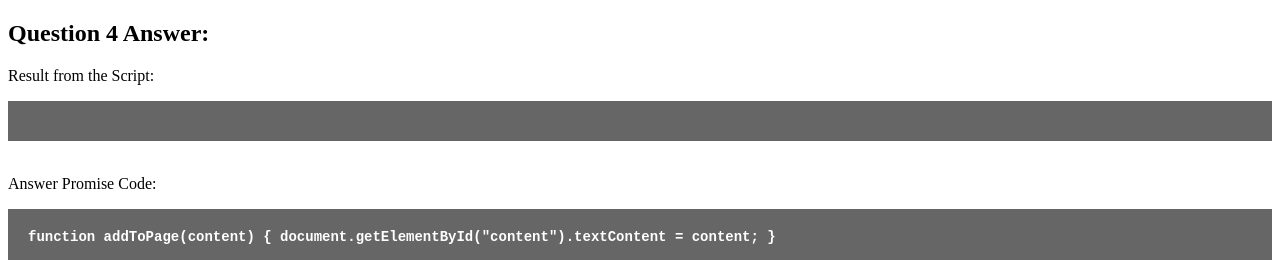
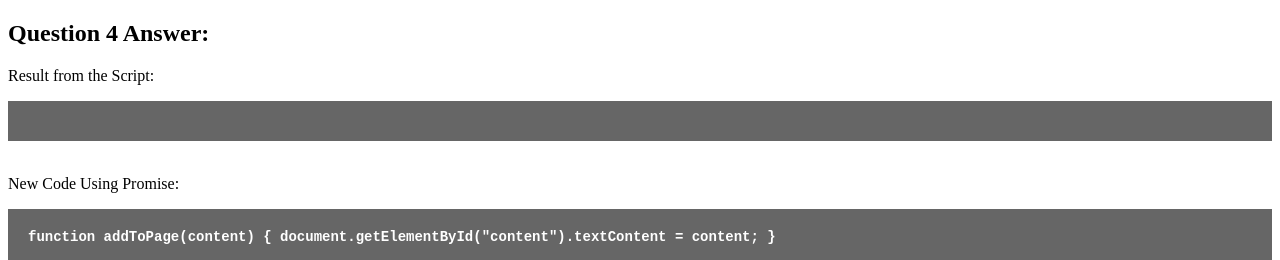
Before and after one commit to nlimpag07/nlimpag07.github.io, a Next.js app: page /inforExam/question4 in a window 1280 px wide. Shown: the top 260 px of the page. Built offline with nearby package versions, Linux system fonts and the light colour scheme; no server answers.

Commit message:
Adjustments on the asnwers

```diff
--- a/pages/inforExam/question4.js
+++ b/pages/inforExam/question4.js
@@ -29,7 +29,7 @@ const PersonForm = () => {
           </div>
         </div>
         <br />
-        <p>Answer Promise Code:</p>
+        <p>New Code Using Promise:</p>
         <div
           id="targetElem"
           style={{
--- a/public/q2Script.js
+++ b/public/q2Script.js
@@ -3,9 +3,7 @@ function Person(name, from) {
   this.from = from;
   this.distractedGreeting = function () {
     const theLog = `Hello, I am ${name} from ${from}.`;
-    //setInterval(theLog, 1000);
     console.log(theLog);
-    // fill this function
   };
 }
 var alice = new Person("Alice", "Wonderland");
```
